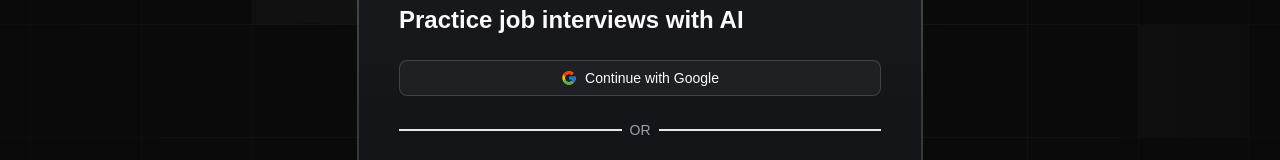
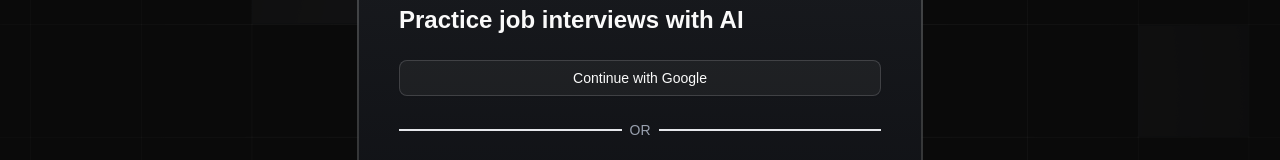
Before and after one commit to CodenWizFreak/Interview-Saathi, a Next.js app: page /sign-in in a window 1280 px wide. Shown: the part 200-360 px from the top of the page. Built offline with nearby package versions, Linux system fonts and the light colour scheme; no server answers; a web font is replaced by a local one.

Commit message:
tralalero tralala

```diff
--- a/components/AuthForm.tsx
+++ b/components/AuthForm.tsx
@@ -23,7 +23,6 @@ import { Button } from "@/components/ui/button";
 import { signIn, signUp } from "@/lib/actions/auth.action";
 import FormField from "./FormField";
 
-import { FcGoogle } from "react-icons/fc";
 
 const authFormSchema = (type: FormType) => {
   return z.object({
@@ -141,7 +140,7 @@ const AuthForm = ({ type }: { type: FormType }) => {
           variant="outline"
           className="flex items-center justify-center gap-2 w-full"
         >
-          <FcGoogle className="text-xl" />
+
           Continue with Google
         </Button>
 
```
